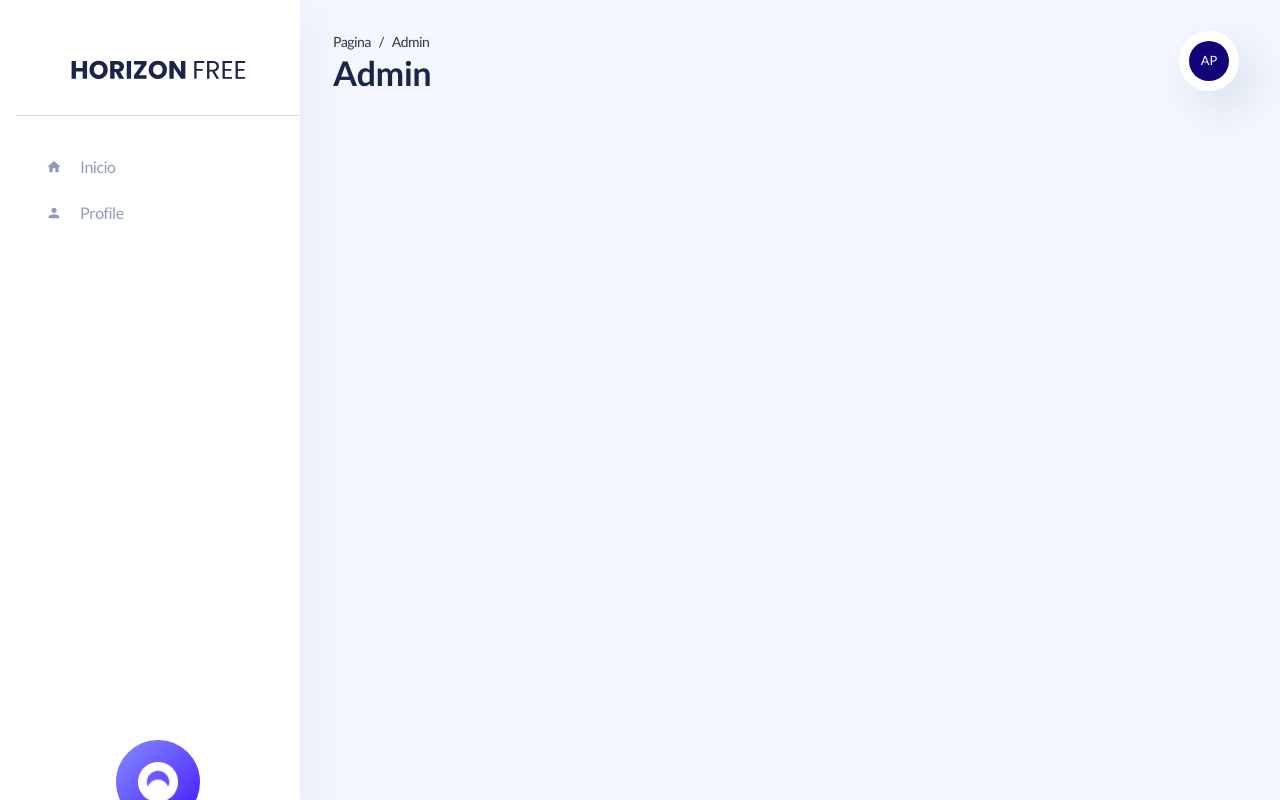
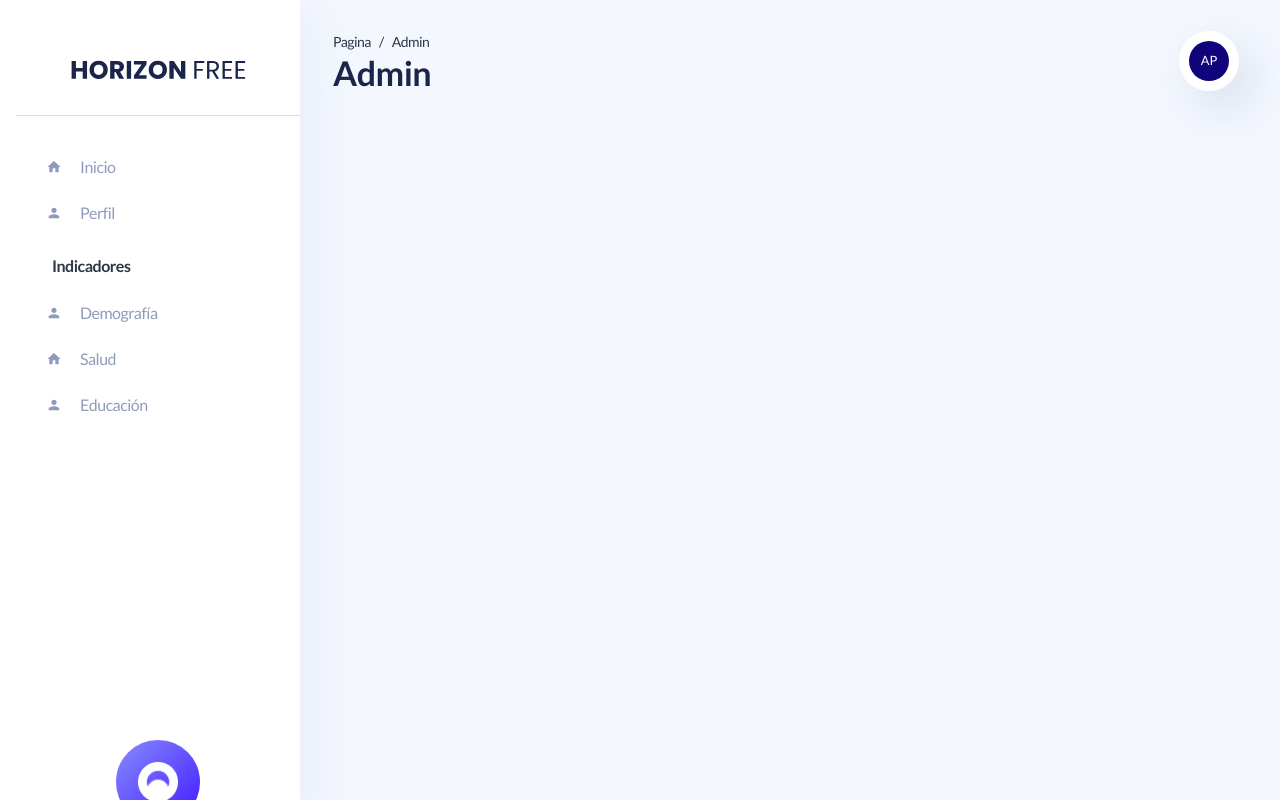
Before and after one commit to JeanLGH/Plataforma-Interactiva-Indicadores-Socioecon-micos-, a React (Create React App) app in the folder proyecto_norte_del_cauca/: page /admin in a window 1280 px wide. Built offline with nearby package versions, Linux system fonts and the light colour scheme; what @hypertheme-editor/chakra-ui would draw is missing.

Commit message:
indicadores

```diff
--- a/proyecto_norte_del_cauca/src/components/sidebar/components/Links.js
+++ b/proyecto_norte_del_cauca/src/components/sidebar/components/Links.js
@@ -5,6 +5,7 @@ import { Box, Flex, HStack, Text, useColorModeValue } from "@chakra-ui/react";
 export function SidebarLinks(props) {
   const location = useLocation();
   const activeColor = useColorModeValue("gray.700", "white");
+  const inactiveColor = useColorModeValue("secondaryGray.600", "white");
   const activeIcon = useColorModeValue("brand.500", "white");
   const textColor = useColorModeValue("secondaryGray.500", "white");
   const brandColor = useColorModeValue("brand.500", "brand.400");
@@ -37,7 +38,7 @@ export function SidebarLinks(props) {
             {createLinks(route.items)}
           </React.Fragment>
         );
-      } else if (route.layout === "/admin") {
+      } else if (route.layout === "/admin" || route.layout === "/auth") {
         return (
           <NavLink key={index} to={route.layout + route.path}>
             <Box>
--- a/proyecto_norte_del_cauca/src/layouts/admin/index.js
+++ b/proyecto_norte_del_cauca/src/layouts/admin/index.js
@@ -129,6 +129,8 @@ export default function Dashboard(props) {
 								<Routes>
 									<Route path="/default" element={<Admin />} />
 									<Route path="/profile" element={<Profile />} />
+									<Route path="/demography" element={<Admin />} />
+
 
 								</Routes>
 
--- a/proyecto_norte_del_cauca/src/routes.js
+++ b/proyecto_norte_del_cauca/src/routes.js
@@ -1,7 +1,9 @@
-import { MdPerson,MdHome} from "react-icons/md";
+import React from "react";
+import { MdPerson, MdHome } from "react-icons/md";
 
 import MainDashboard from "./pages/admin/default";
 import Profile from "./pages/admin/profile";
+
 
 const routes = [
   {
@@ -12,14 +14,40 @@ const routes = [
     component: MainDashboard,
   },
   {
-    name: "Profile",
+    name: "Perfil",
     layout: "/admin",
     path: "/profile",
     icon: MdPerson ,
     component: Profile,
-  }
-
+  },
+  {
+    name: "Indicadores",
+    layout: "/admin",
+    category: true,
+    items: [
+      {
+        name: "Demografía",
+        layout: "/admin",
+        path: "/demography",
+        icon: MdPerson,
+        component: Profile,
+      },
+      {
+        name: "Salud",
+        layout: "/admin",
+        path: "/health",
+        icon: MdHome,
+        component: MainDashboard,
+      },
+      {
+        name: "Educación",
+        layout: "/admin",
+        path: "/education",
+        icon: MdPerson,
+        component: Profile,
+      },
+    ],
+  },
 ];
 
-
 export default routes;
```
